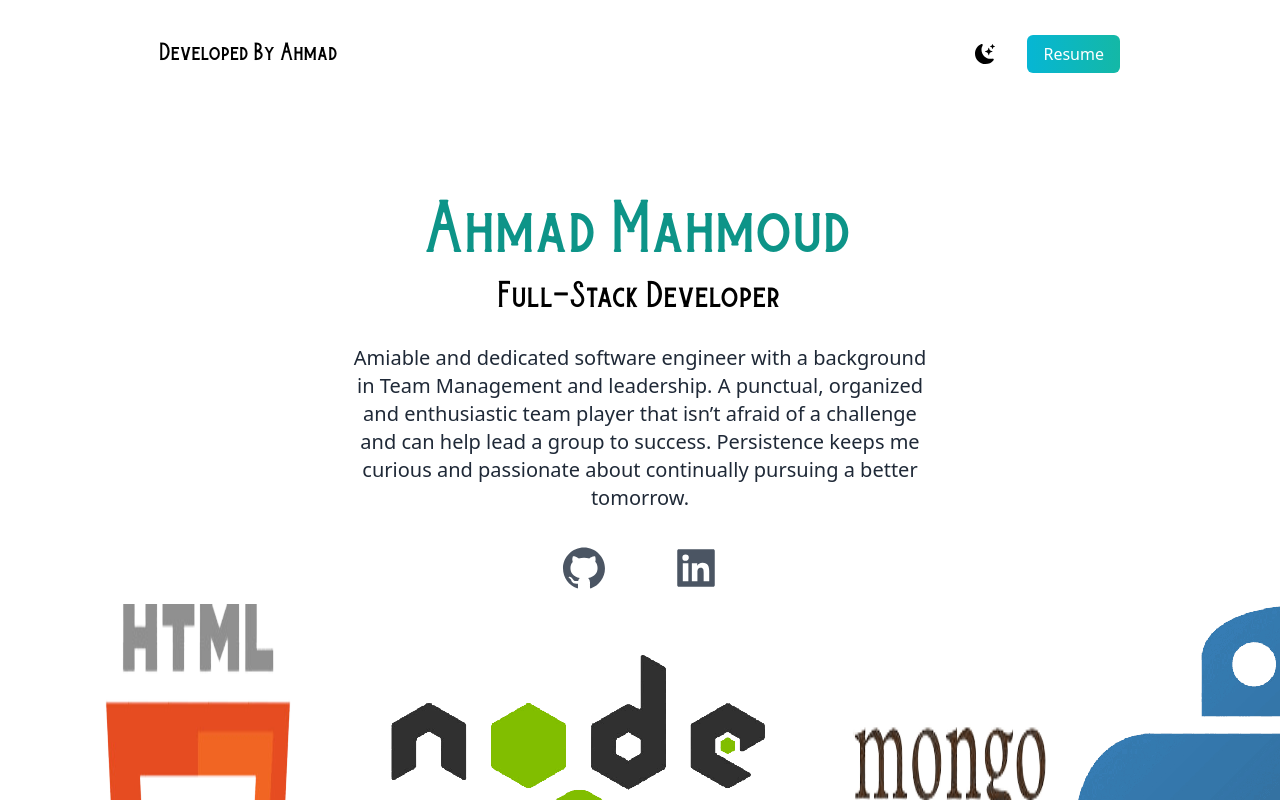
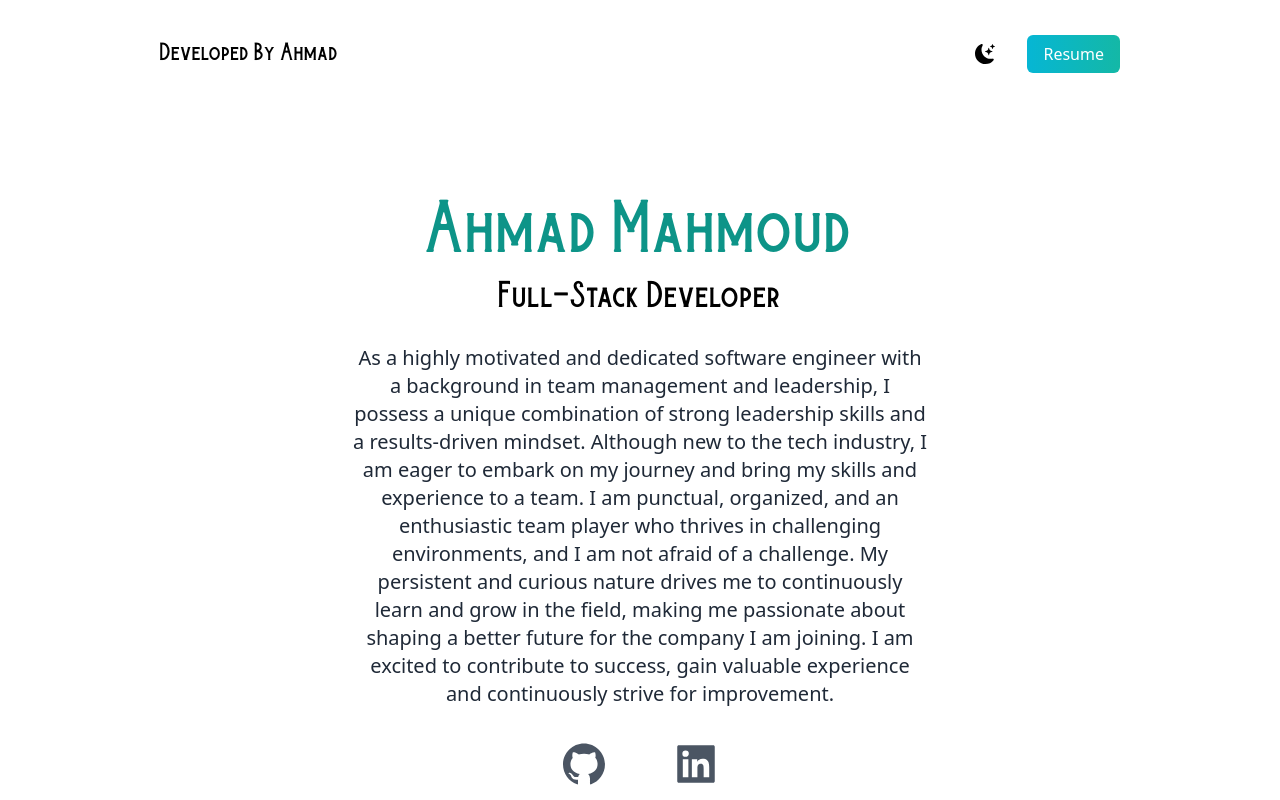
Before and after one commit to ahmalla/portfolio, a Next.js app: page / in a window 1280 px wide. Shown: the top 800 px of the page. Built offline with nearby package versions, Linux system fonts and the light colour scheme.

Commit message:
update about me

```diff
--- a/pages/index.js
+++ b/pages/index.js
@@ -46,11 +46,7 @@ export default function Home() {
             </h2>
             <h3 className="text-2xl py-2 font-burtons md:text-3xl dark:text-gray-200">Full-Stack Developer</h3>
             <p className="text-md py-5 leading-8 text-gray-800 md:text-xl max-w-xl mx-auto  dark:text-gray-200">
-              Amiable and dedicated software engineer with a background in Team
-              Management and leadership. A punctual, organized and enthusiastic
-              team player that isn’t afraid of a challenge and can help lead a
-              group to success. Persistence keeps me curious and passionate
-              about continually pursuing a better tomorrow.{" "}
+            As a highly motivated and dedicated software engineer with a background in team management and leadership, I possess a unique combination of strong leadership skills and a results-driven mindset. Although new to the tech industry, I am eager to embark on my journey and bring my skills and experience to a team. I am punctual, organized, and an enthusiastic team player who thrives in challenging environments, and I am not afraid of a challenge. My persistent and curious nature drives me to continuously learn and grow in the field, making me passionate about shaping a better future for the company I am joining. I am excited to contribute to success, gain valuable experience and continuously strive for improvement.{" "}
             </p>
 
           <div className="text-5xl flex justify-center gap-16 py-3 text-gray-600  dark:text-gray-200">
```
